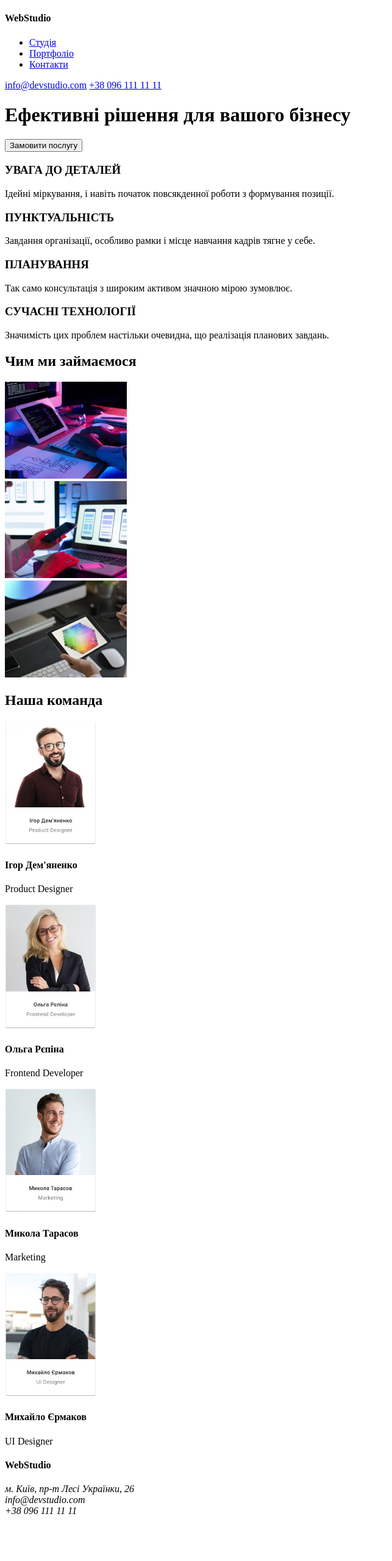
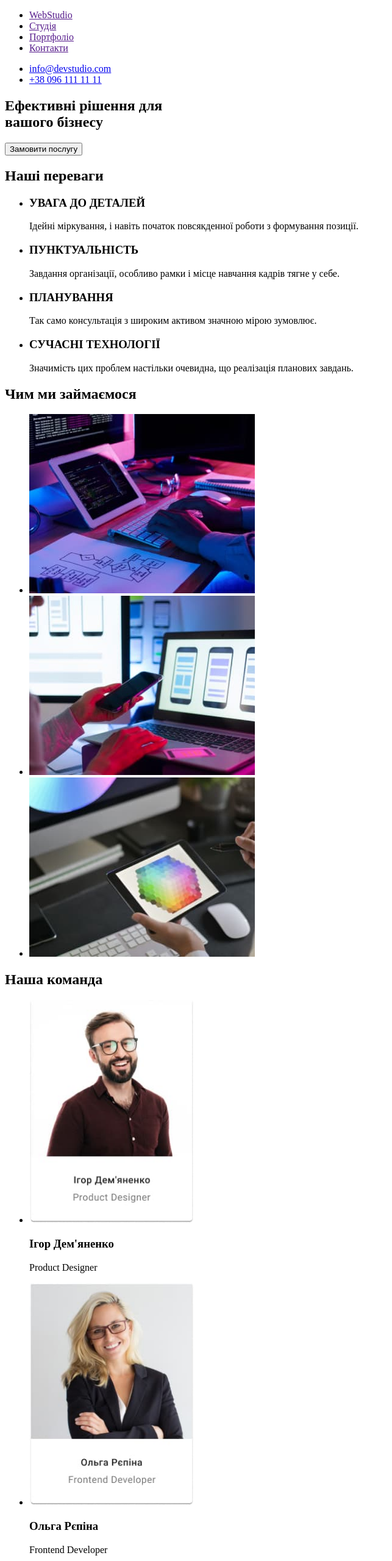
Before and after one commit to Dmytro1117/goit-markup-hw-01, a plain HTML site: page index.html in a window 1280 px wide. Shown: the top 2560 px of the page at 61% size, without its empty margins (0-643 px from the left). Before the commit the page ends 2495 px from the top, so only its background shows below. Drawn offline with Linux system fonts and the light colour scheme.

Commit message:
Замінив div на секції

```diff
--- a/index.html
+++ b/index.html
@@ -1,112 +1,100 @@
 <!DOCTYPE html>
-<html lang="en">
+<html lang="uk-UA">
 <head>
 	<meta charset="utf-8">
 	<meta name="viewport" content="width=device-width, initial-scale=1">
 	<!-- <link rel="stylesheet" type="text/css" href="css/normolize.css">
 	<link rel="stylesheet" type="text/css" href="css/style.css"> -->
-	<title>Web Studio</title>
+	<title>Студія</title>
 </head>
 <body>
+	<header>
 		<nav>
-		<div>
-			<h4>WebStudio</h4>
 			<ul>
-				<li><a href="#">Студія</a></li>
-				<li><a href="#">Портфоліо</a></li>
-				<li><a href="#">Контакти</a></li>
+				<li><a lang="en" href="">WebStudio</a></li>
+				<li><a href="">Студія</a></li>
+				<li><a href="">Портфоліо</a></li>
+				<li><a href="">Контакти</a></li>
 			</ul>
-			<a href="#">info@devstudio.com</a>
-			<a href="#">+38 096 111 11 11</a>
-		</div>
 		</nav>
-
-	<header>
-		<div>
-			<h1>Ефективні рішення для вашого бізнесу</h1>
-			<button type="button">Замовити послугу</button>
-		</div>
+		<ul>
+			<li><a href="/">info@devstudio.com</a></li>
+			<li><a href="/">+38 096 111 11 11</a></li>
+		</ul>
 	</header>
 
 	<main>
-		<div>
-			<div>
-				<div>
+		<section>
+			<h1>Ефективні рішення для<br> вашого бізнесу</h1>
+			<button type="button">Замовити послугу</button>
+		</section>
+		<section>
+			<h2>Наші переваги</h2>
+			<ul>
+				<li>
 					<h3>УВАГА ДО ДЕТАЛЕЙ</h3>
 					<p>Ідейні міркування, і навіть початок повсякденної роботи з формування позиції.</p>
-				</div>
-				<div>
+				</li>
+				<li>
 					<h3>ПУНКТУАЛЬНІСТЬ</h3>
 					<p>Завдання організації, особливо рамки і місце навчання кадрів тягне у себе.</p>
-				</div>
-				<div>
+				</li>
+				<li>
 					<h3>ПЛАНУВАННЯ</h3>
 					<p>Так само консультація з широким активом значною мірою зумовлює.</p>
-				</div>
-				<div>
+				</li>
+				<li>
 					<h3>СУЧАСНІ ТЕХНОЛОГІЇ</h3>
 					<p>Значимість цих проблем настільки очевидна, що реалізація планових завдань.</p>
-				</div>
-			</div>
+				</li>
+			</ul>
+		</section>
 
-			<div>
+		<section>
 			<h2>Чим ми займаємося</h2>
-					<div><img src="img/box_1.jpg" alt="box1" width="200"></div>
-					<div><img src="img/box_2.jpg" alt="box2" width="200"></div>
-					<div><img src="img/box_3.jpg" alt="box3" width="200"></div>
-			</div>
-		</div>
+			<ul>
+				<li><img src="./img/box_1.jpg" alt="box1" width="370"></li>
+				<li><img src="./img/box_2.jpg" alt="box2" width="370"></li>
+				<li><img src="./img/box_3.jpg" alt="box3" width="370"></li>
+			</ul>
+		</section>
 
-		<div>
+		<section>
 			<h2>Наша команда</h2>
-			<div>
-				<div>
-					<img src="img/team_card_1.jpg" alt="Ігор Дем'яненко" width="150">
-					<div>
-						<h4>Ігор Дем'яненко</h4>
+			<ul>
+				<li>
+					<img src="./img/team_card_1.jpg" alt="Ігор Дем'яненко" width="270">
+					<h3>Ігор Дем'яненко</h3>
 					<p>Product Designer</p>
-					</div>
-				</div>
-			</div>
-			<div>
-				<div>
-					<img src="img/team_card_2.jpg" alt="Ольга Рєпіна" width="150">
-					<div>
-						<h4>Ольга Рєпіна</h4>
+				</li>
+				<li>
+					<img src="./img/team_card_2.jpg" alt="Ольга Рєпіна" width="270">
+					<h3>Ольга Рєпіна</h3>
 					<p>Frontend Developer</p>
-					</div>
-				</div>
-			</div>
-			<div>
-				<div>
-					<img src="img/team_card_3.jpg" alt="Микола Тарасов" width="150">
-					<div>
-						<h4>Микола Тарасов</h4>
+				</li>
+				<li>
+					<img src="./img/team_card_3.jpg" alt="Микола Тарасов" width="270">
+					<h3>Микола Тарасов</h3>
 					<p>Marketing</p>
-					</div>
-				</div>
-			</div>
-			<div>
-				<div>
-					<img src="img/team_card_4.jpg" alt="Михайло Єрмаков" width="150">
-					<div>
-						<h4>Михайло Єрмаков</h4>
+				</li>
+				<li>
+					<img src="./img/team_card_4.jpg" alt="Михайло Єрмаков" width="270">
+					<h3>Михайло Єрмаков</h3>
 					<p>UI Designer</p>
-					</div>
-				</div>
-			</div>
-		</div>
+				</li>
+			</ul>
+		</section>
 	</main>
 
 	<footer>
-		<div>
-			<h4>WebStudio</h4>
 		<address>
-				м. Київ, пр-т Лесі Українки, 26<br>
-				info@devstudio.com<br>
-				+38 096 111 11 11
+			<ul>
+				<li><a lang="en" href="">WebStudio</a><br></li>
+				<li>м. Київ, пр-т Лесі Українки, 26<br></li>
+				<li><a href="mailto:info@devstudio.com">info@devstudio.com</a><br></li>
+				<li><a href="tel:+380961111111">+38 096 111 11 11</a></li>
+			</ul>
 		</address>
-		</div>
 	</footer>
 
 </body>
```
Lines whose indentation alone changed are shown as unchanged.
